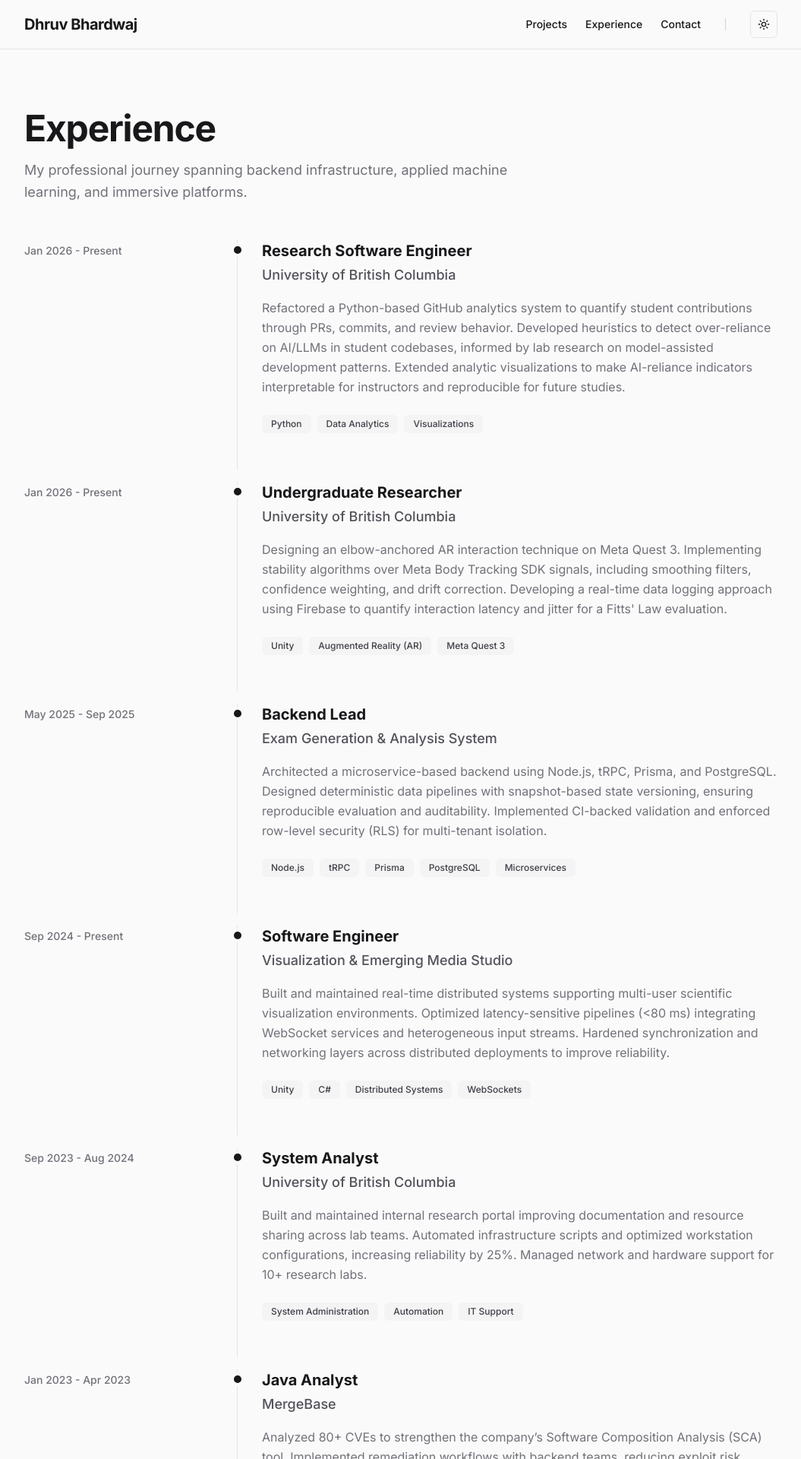
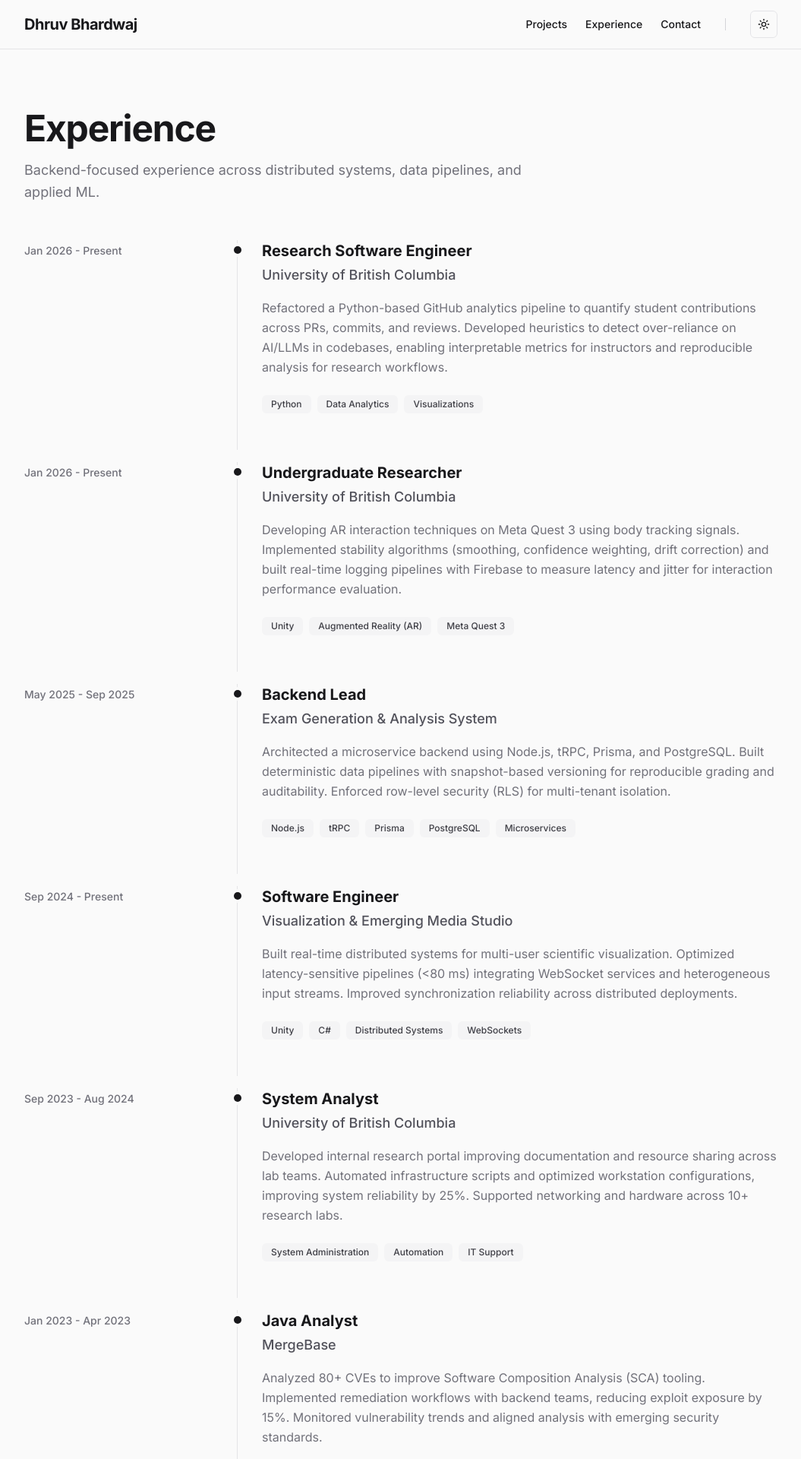
Before and after one commit to d2r3v/d2r3v.github.io, a Next.js app: page /experience in a window 1280 px wide. Shown: the top 1920 px of the page at 76% size, without its empty margins (112-1167 px from the left). Built offline with nearby package versions, Linux system fonts and the light colour scheme.

Commit message:
Updated Experience Section

```diff
--- a/app/experience/page.tsx
+++ b/app/experience/page.tsx
@@ -5,42 +5,42 @@ const experiences = [
     role: "Research Software Engineer",
     company: "University of British Columbia",
     date: "Jan 2026 - Present",
-    description: "Refactored a Python-based GitHub analytics system to quantify student contributions through PRs, commits, and review behavior. Developed heuristics to detect over-reliance on AI/LLMs in student codebases, informed by lab research on model-assisted development patterns. Extended analytic visualizations to make AI-reliance indicators interpretable for instructors and reproducible for future studies.",
+    description: "Refactored a Python-based GitHub analytics pipeline to quantify student contributions across PRs, commits, and reviews. Developed heuristics to detect over-reliance on AI/LLMs in codebases, enabling interpretable metrics for instructors and reproducible analysis for research workflows.",
     tags: ["Python", "Data Analytics", "Visualizations"]
   },
   {
     role: "Undergraduate Researcher",
     company: "University of British Columbia",
     date: "Jan 2026 - Present",
-    description: "Designing an elbow-anchored AR interaction technique on Meta Quest 3. Implementing stability algorithms over Meta Body Tracking SDK signals, including smoothing filters, confidence weighting, and drift correction. Developing a real-time data logging approach using Firebase to quantify interaction latency and jitter for a Fitts' Law evaluation.",
+    description: "Developing AR interaction techniques on Meta Quest 3 using body tracking signals. Implemented stability algorithms (smoothing, confidence weighting, drift correction) and built real-time logging pipelines with Firebase to measure latency and jitter for interaction performance evaluation.",
     tags: ["Unity", "Augmented Reality (AR)", "Meta Quest 3"]
   },
   {
     role: "Backend Lead",
     company: "Exam Generation & Analysis System",
     date: "May 2025 - Sep 2025",
-    description: "Architected a microservice-based backend using Node.js, tRPC, Prisma, and PostgreSQL. Designed deterministic data pipelines with snapshot-based state versioning, ensuring reproducible evaluation and auditability. Implemented CI-backed validation and enforced row-level security (RLS) for multi-tenant isolation.",
+    description: "Architected a microservice backend using Node.js, tRPC, Prisma, and PostgreSQL. Built deterministic data pipelines with snapshot-based versioning for reproducible grading and auditability. Enforced row-level security (RLS) for multi-tenant isolation.",
     tags: ["Node.js", "tRPC", "Prisma", "PostgreSQL", "Microservices"]
   },
   {
     role: "Software Engineer",
     company: "Visualization & Emerging Media Studio",
     date: "Sep 2024 - Present",
-    description: "Built and maintained real-time distributed systems supporting multi-user scientific visualization environments. Optimized latency-sensitive pipelines (<80 ms) integrating WebSocket services and heterogeneous input streams. Hardened synchronization and networking layers across distributed deployments to improve reliability.",
+    description: "Built real-time distributed systems for multi-user scientific visualization. Optimized latency-sensitive pipelines (<80 ms) integrating WebSocket services and heterogeneous input streams. Improved synchronization reliability across distributed deployments.",
     tags: ["Unity", "C#", "Distributed Systems", "WebSockets"]
   },
   {
     role: "System Analyst",
     company: "University of British Columbia",
     date: "Sep 2023 - Aug 2024",
-    description: "Built and maintained internal research portal improving documentation and resource sharing across lab teams. Automated infrastructure scripts and optimized workstation configurations, increasing reliability by 25%. Managed network and hardware support for 10+ research labs.",
+    description: "Developed internal research portal improving documentation and resource sharing across lab teams. Automated infrastructure scripts and optimized workstation configurations, improving system reliability by 25%. Supported networking and hardware across 10+ research labs.",
     tags: ["System Administration", "Automation", "IT Support"]
   },
   {
     role: "Java Analyst",
     company: "MergeBase",
     date: "Jan 2023 - Apr 2023",
-    description: "Analyzed 80+ CVEs to strengthen the company’s Software Composition Analysis (SCA) tool. Implemented remediation workflows with backend teams, reducing exploit risk exposure by 15%. Monitored vulnerability data and aligned analysis with emerging security standards.",
+    description: "Analyzed 80+ CVEs to improve Software Composition Analysis (SCA) tooling. Implemented remediation workflows with backend teams, reducing exploit exposure by 15%. Monitored vulnerability trends and aligned analysis with emerging security standards.",
     tags: ["Java", "Security Analysis", "SCA"]
   }
 ]
@@ -51,7 +51,7 @@ export default function Experience() {
       <div className="animate-in fade-in slide-in-from-bottom-4 duration-1000 fill-mode-both">
         <h1 className="text-4xl md:text-5xl font-bold tracking-tight mb-4">Experience</h1>
         <p className="text-lg text-zinc-500 dark:text-zinc-400 mb-12 max-w-2xl leading-relaxed">
-          My professional journey spanning backend infrastructure, applied machine learning, and immersive platforms.
+          Backend-focused experience across distributed systems, data pipelines, and applied ML.
         </p>
 
         <div className="space-y-4">
```
